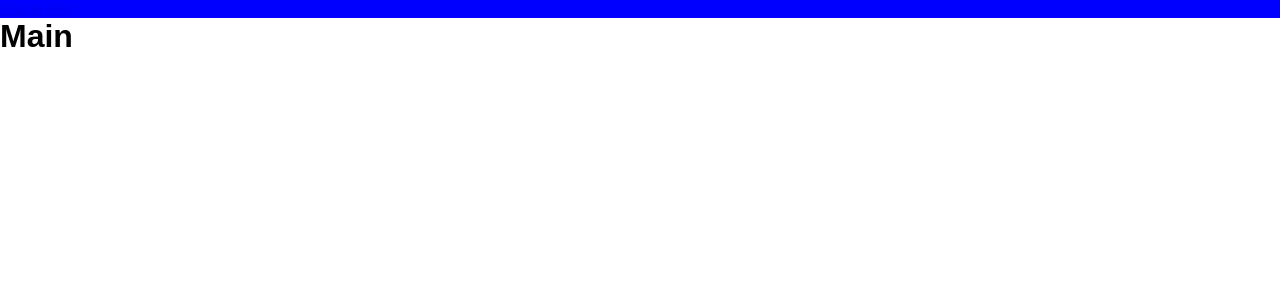
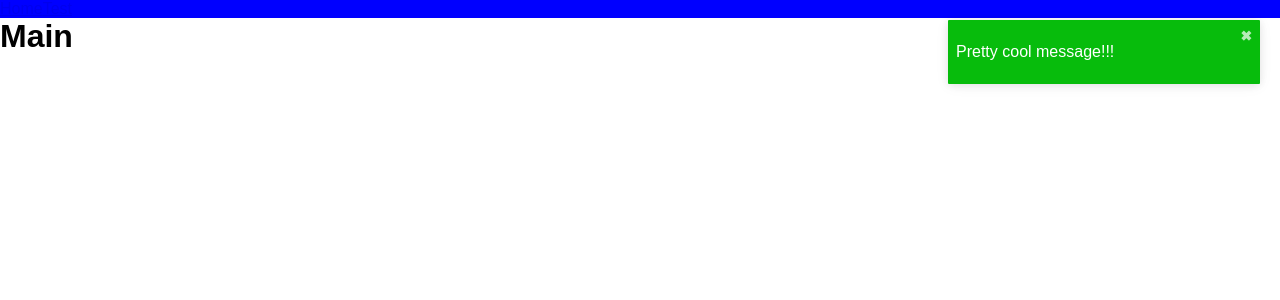
Before and after one commit to leticiabarbosasilva94/BASE-REACT, a React (Create React App) app: page / in a window 1280 px wide. Shown: the top 300 px of the page. Built offline with nearby package versions, Linux system fonts and the light colour scheme; the HTML template or start-up script is replaced by a standard one.

Commit message:
Added toastify

```diff
--- a/package.json
+++ b/package.json
@@ -7,6 +7,7 @@
     "react-dom": "^16.12.0",
     "react-router-dom": "^5.1.2",
     "react-scripts": "3.2.0",
+    "react-toastify": "^5.4.1",
     "styled-components": "^4.4.1"
   },
   "scripts": {
--- a/src/App.js
+++ b/src/App.js
@@ -1,5 +1,6 @@
 import React from 'react';
 import { BrowserRouter } from 'react-router-dom';
+import { ToastContainer } from 'react-toastify';
 
 import Routes from './routes';
 import Header from './components/Header';
@@ -12,6 +13,7 @@ function App() {
       <Header />
       <Routes />
       <GlobalStyles />
+      <ToastContainer autoClose={5000} />
     </BrowserRouter>
   );
 }
--- a/src/pages/Main/index.js
+++ b/src/pages/Main/index.js
@@ -1,5 +1,7 @@
 import React from 'react';
+import { toast } from 'react-toastify';
 
 export default function Main() {
+  toast.success('Pretty cool message!!!');
   return <h1>Main</h1>;
 }
--- a/src/pages/Test/index.js
+++ /dev/null
@@ -1,5 +0,0 @@
-import React from 'react';
-
-export default function Main() {
-  return <h1>Test</h1>;
-}
--- a/src/routes/index.js
+++ b/src/routes/index.js
@@ -1,13 +1,11 @@
 import React from 'react';
 import { Switch, Route } from 'react-router-dom';
 import Main from '../pages/Main';
-import Test from '../pages/Test';
 
 export default function Routes() {
   return (
     <Switch>
       <Route exact path="/" component={Main} />
-      <Route path="/test" component={Test} />
     </Switch>
   );
 }
--- a/src/styles/GlobalStyles.js
+++ b/src/styles/GlobalStyles.js
@@ -1,4 +1,5 @@
 import { createGlobalStyle } from 'styled-components';
+import 'react-toastify/dist/ReactToastify.css';
 
 export default createGlobalStyle`
   * {
```
Also changed, not shown: .eslintrc.js, 1 other file (tests, documents, lock files or other folders).
